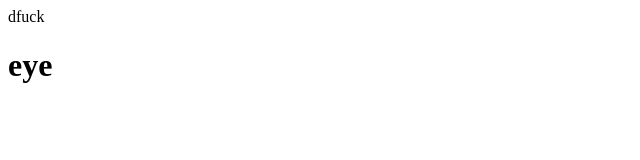
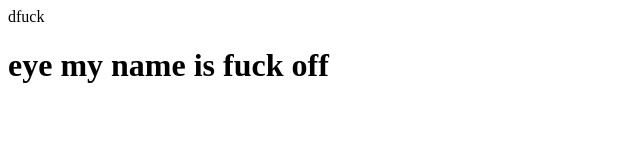
Before and after one commit to martipatera/html5, a plain HTML site: page index.html in a window 1280 px wide. Shown: the whole page, without its empty margins (0-640 px from the left). Drawn offline with Linux system fonts and the light colour scheme.

```diff
--- a/index.html
+++ b/index.html
@@ -6,7 +6,7 @@
     <meta name="viewport" content="width=device-width, initial-scale=1.0">
     <title>Document</title>
 </head>
-<h1>eye
+<h1>eye my name is fuck off
 
 </h1>
 <body>
```
